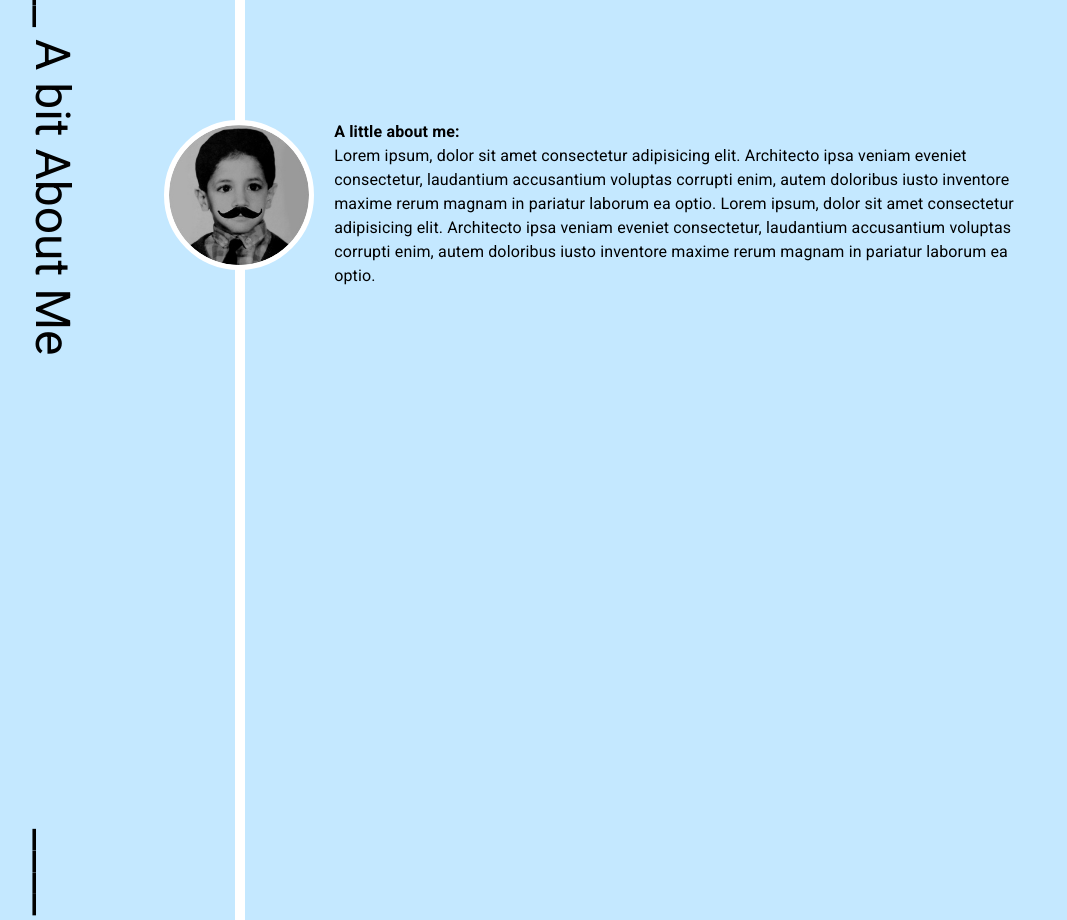
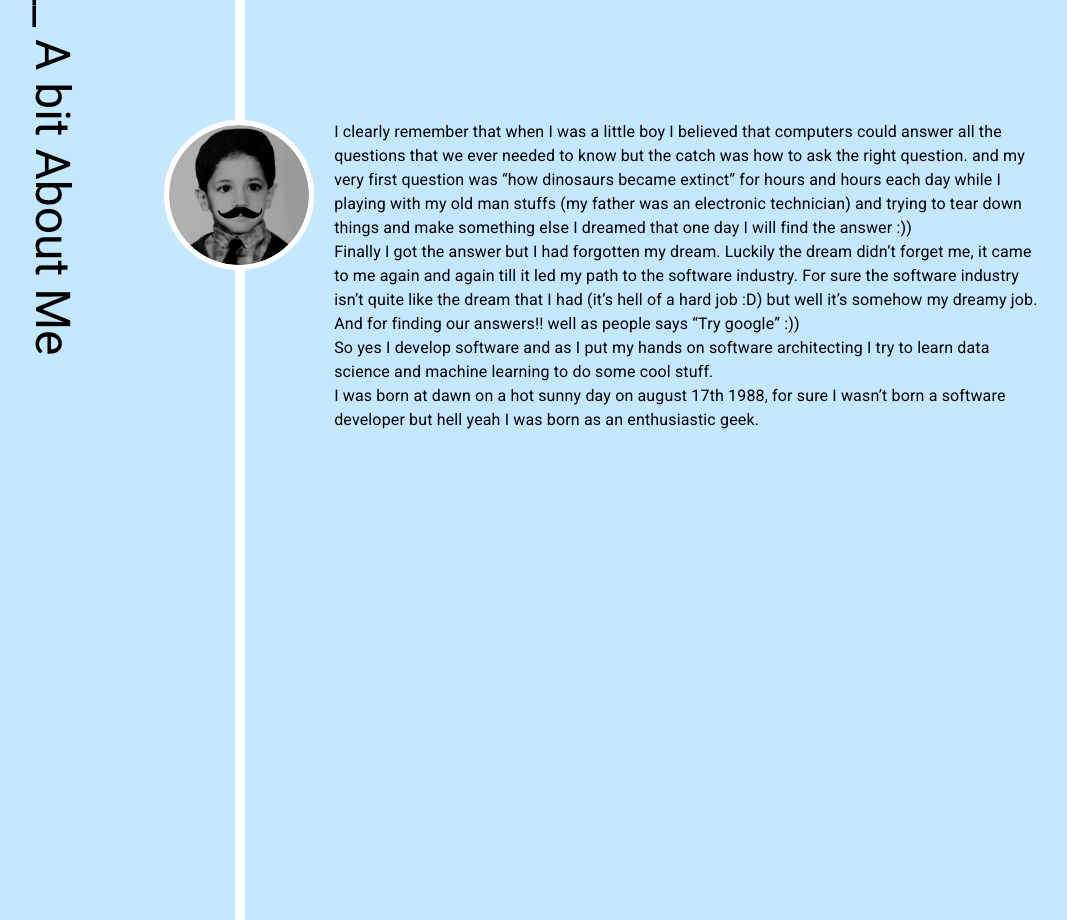
Before and after one commit to kianooshsanatkar/knsn_website, a React (Create React App) app: page / in a window 1280 px wide. Shown: the part 1720-2640 px from the top of the page, without its empty margins (128-1195 px from the left). Built offline with nearby package versions, Linux system fonts and the light colour scheme.

Commit message:
write Bio Section

```diff
--- a/src/components/sections/bio.component.jsx
+++ b/src/components/sections/bio.component.jsx
@@ -1,12 +1,13 @@
 import React from "react";
 import Grid from "@material-ui/core/Grid";
 import Typography from "@material-ui/core/Typography";
-import MeChildish from "../../assets/Images/Me-Child.jpg"
+import MeChildish from "../../assets/Images/Me-Child.jpg";
 
 import "./common.style.css";
 
 export const Bio = (params) => {
   return (
+    <section id="section_abou">
       <Grid container>
         <Grid item sm={3} className="second-left-side">
           <Typography variant="h3" className="left-side-text">
@@ -14,23 +15,36 @@ export const Bio = (params) => {
           </Typography>
         </Grid>
         <Grid item sm={1}>
-          <div className='middle-circle'>
-              <img src={MeChildish} alt='Kianoosh Sanatkar' />
+          <div className="middle-circle">
+            <img src={MeChildish} alt="Kianoosh Sanatkar" />
           </div>
         </Grid>
         <Grid item sm={8}>
-        <Typography variant='body1' align='left'>
-          <strong>A little about me:</strong>
+          <Typography variant="body1" align="left">
+            I clearly remember that when I was a little boy I believed that
+            computers could answer all the questions that we ever needed to know
+            but the catch was how to ask the right question. and my very first
+            question was “how dinosaurs became extinct” for hours and hours each
+            day while I playing with my old man stuffs (my father was an
+            electronic technician) and trying to tear down things and make
+            something else I dreamed that one day I will find the answer :))
             <br />
-          Lorem ipsum, dolor sit amet consectetur adipisicing elit. Architecto
-          ipsa veniam eveniet consectetur, laudantium accusantium voluptas
-          corrupti enim, autem doloribus iusto inventore maxime rerum magnam in
-          pariatur laborum ea optio. Lorem ipsum, dolor sit amet consectetur
-          adipisicing elit. Architecto ipsa veniam eveniet consectetur,
-          laudantium accusantium voluptas corrupti enim, autem doloribus iusto
-          inventore maxime rerum magnam in pariatur laborum ea optio.
+            Finally I got the answer but I had forgotten my dream. Luckily the
+            dream didn’t forget me, it came to me again and again till it led my
+            path to the software industry. For sure the software industry isn’t
+            quite like the dream that I had (it’s hell of a hard job :D) but
+            well it’s somehow my dreamy job. And for finding our answers!! well
+            as people says “Try google” :))
+            <br />
+            So yes I develop software and as I put my hands on software
+            architecting I try to learn data science and machine learning to do
+            some cool stuff.
+            <br />I was born at dawn on a hot sunny day on august 17th 1988, for
+            sure I wasn’t born a software developer but hell yeah I was born as
+            an enthusiastic geek.
           </Typography>
         </Grid>
       </Grid>
+    </section>
   );
 };
```
Also changed, not shown: src/components/sections/bio.style.css (deleted). Lines whose indentation alone changed are shown as unchanged.
